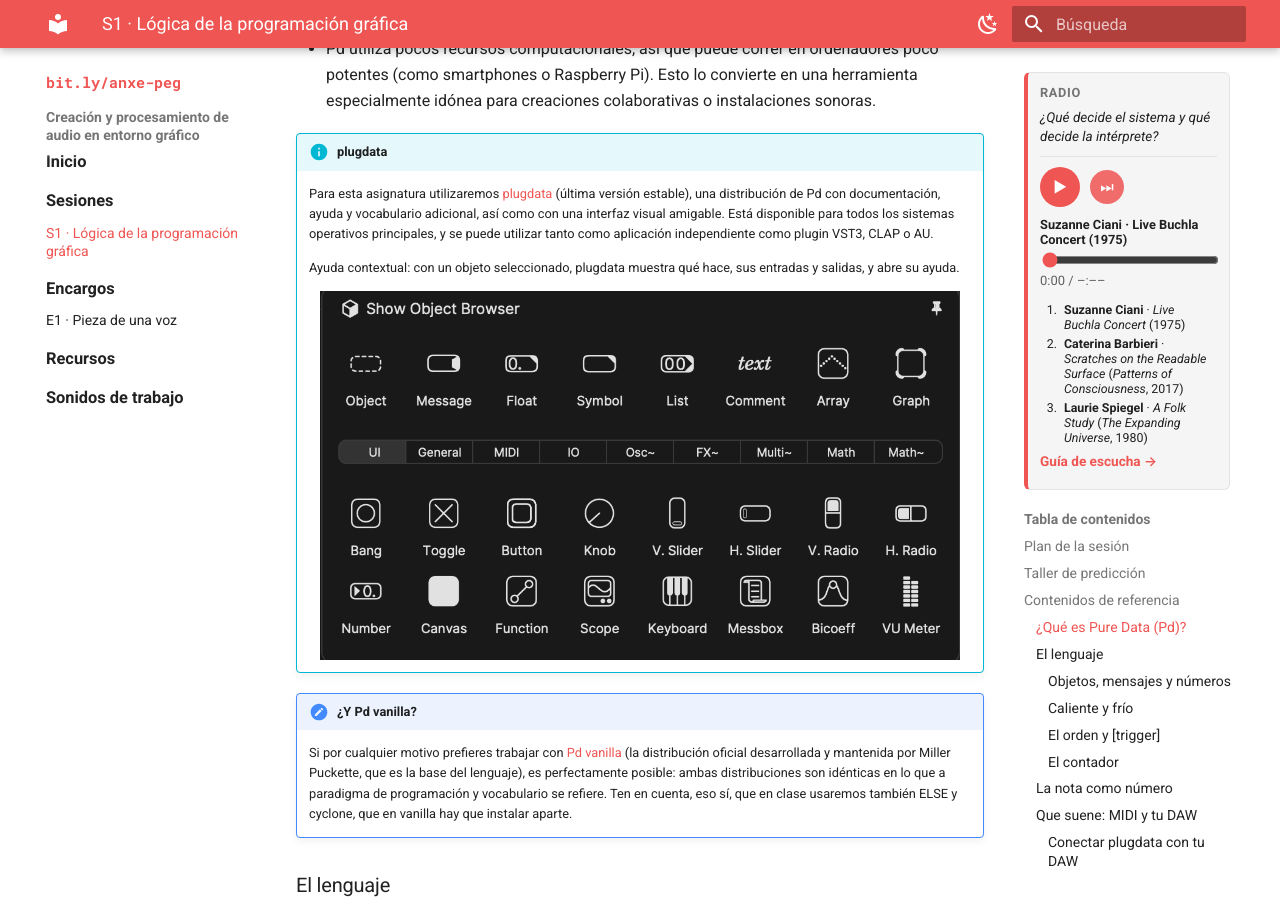
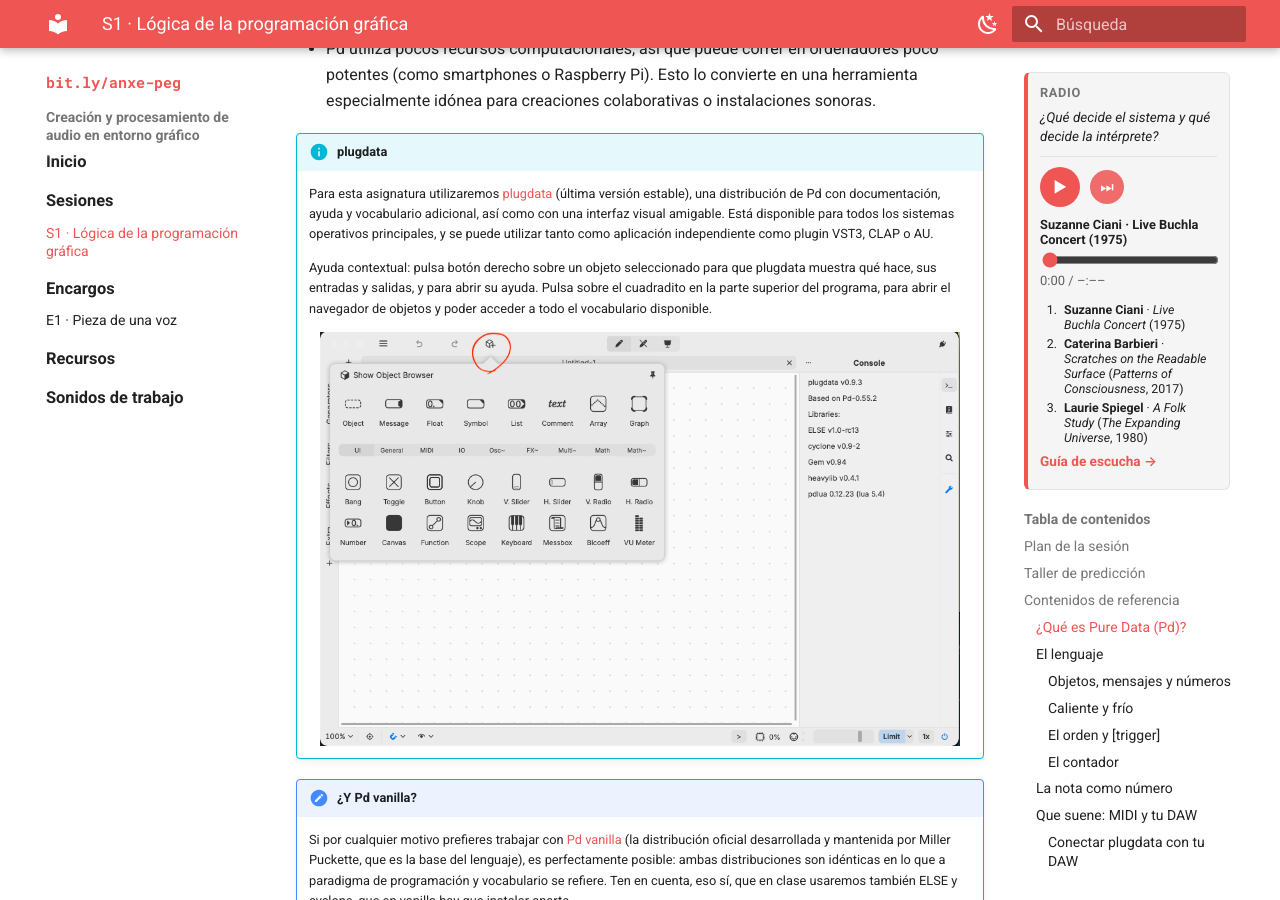
Before and after one commit to anxefaraldo/peg-curso, an MkDocs documentation site: the page built from docs/sesiones/s1.md, in a window 1280 px wide and 900 px high, scrolled down 1609 px. Built offline with MkDocs 1.6.1 and Material for MkDocs 9.7.7, drawn with Linux system fonts in a browser that asks for light colours.

Commit message:
Publicación programada 2026-10-03 10:05

```diff
--- a/docs/sesiones/s1.md
+++ b/docs/sesiones/s1.md
@@ -53,7 +53,7 @@
 !!! info "plugdata"
     Para esta asignatura utilizaremos [plugdata](https://plugdata.org/) (última versión estable), una distribución de Pd con documentación, ayuda y vocabulario adicional, así como con una interfaz visual amigable. Está disponible para todos los sistemas operativos principales, y se puede utilizar tanto como aplicación independiente como plugin VST3, CLAP o AU.
 
-    Ayuda contextual: con un objeto seleccionado, plugdata muestra qué hace, sus entradas y salidas, y abre su ayuda.
+    Ayuda contextual: pulsa botón derecho sobre un objeto seleccionado para que plugdata muestra qué hace, sus entradas y salidas, y para abrir su ayuda. Pulsa sobre el cuadradito en la parte superior del programa, para abrir el navegador de objetos y poder acceder a todo el vocabulario disponible.
 
     ![Ayuda contextual en plugdata](img/s1/ayuda-contextual.png)
 
```
Also changed, not shown: docs/sesiones/img/s1/ayuda-contextual.png.
